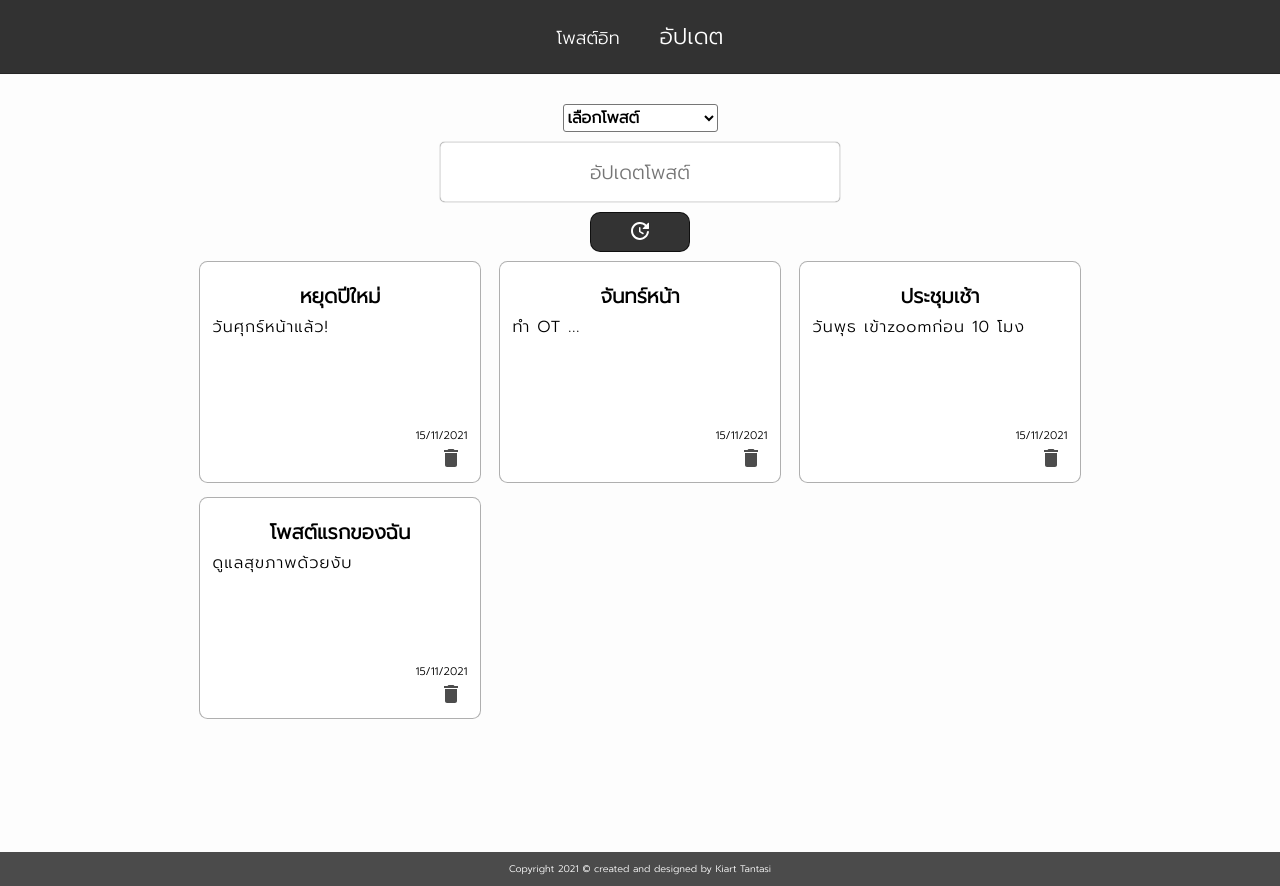
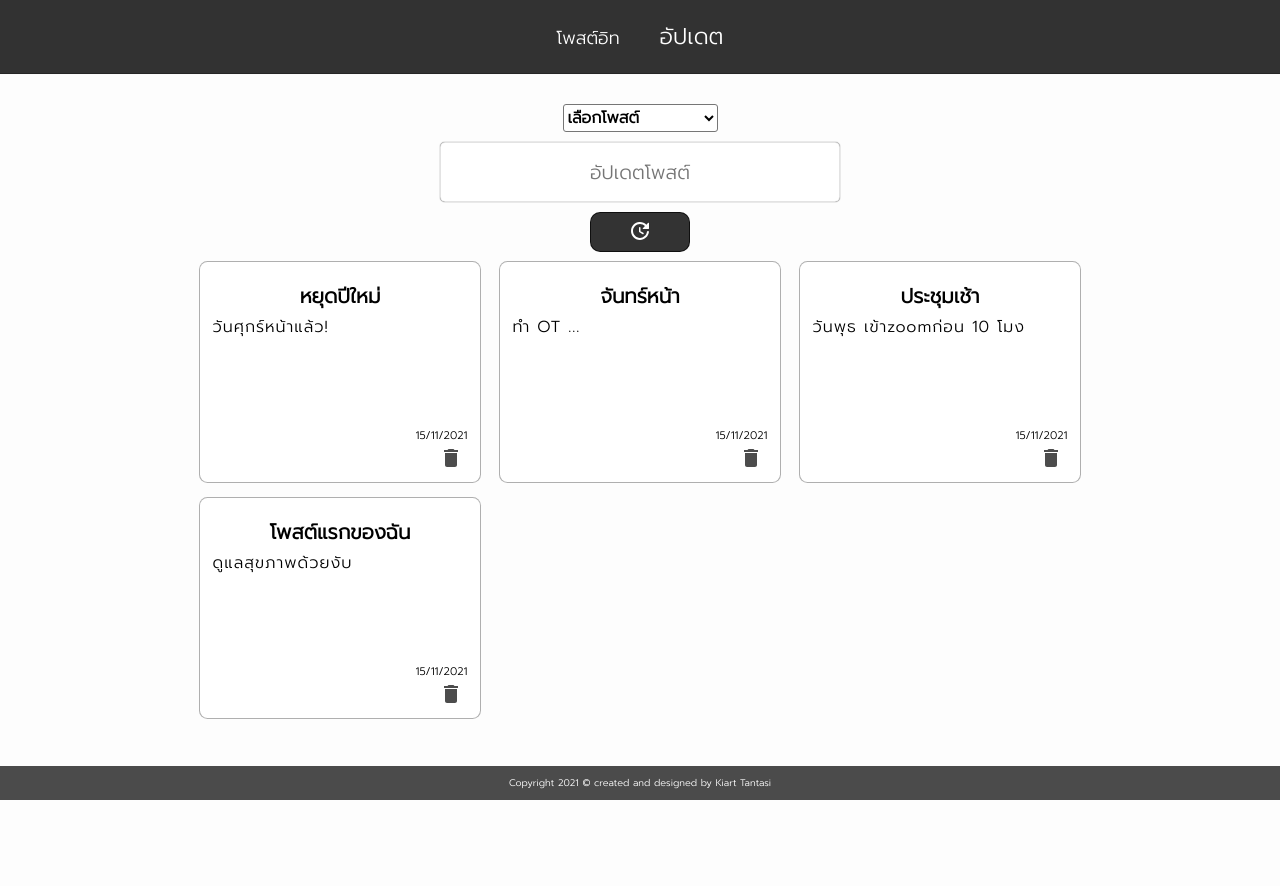
Before and after one commit to kiart-tantasi/note-app-react-client, a React (Create React App) app: page /update in a window 1280 px wide. After the commit the page ends 800 px from the top, so only its background shows below. Built offline with nearby package versions, Linux system fonts and the light colour scheme; a web font is replaced by a local one.

Commit message:
stick footer to the bottom while fixing x scrolling and moved css files into the folder

```diff
--- a/src/App.js
+++ b/src/App.js
@@ -1,5 +1,5 @@
-import "./App.css";
-import "./Media-Query.css";
+import "./css/App.css"
+import "./css/Media-Query.css";
 import React, { useContext } from "react";
 import ShowNote from "./Showing Note/ShowNote";
 import UpdateNote from "./Updating Note/UpdateNote";
@@ -72,13 +72,15 @@ export default function App() {
     );
 
   return (
-    <div>
+    <div className="flex-container">
       <Header />
+      <div className="flex-main-body">
       <Routes>
         <Route path="/" element={<AddNote submitInput={submitInput} />} />
         <Route path="/update" element={updateSection} />
       </Routes>
       <ShowNote data={data} deleteItem={deleteItem} />
+      </div>
       <Footer />
     </div>
   );
--- a/src/App.css
+++ b/src/css/App.css
@@ -27,7 +27,6 @@ body {
   padding: 20px;
   border-bottom: 1px solid rgba(0, 0, 0, 0.24);
   box-shadow: 0 0 0.5px rgba(0, 0, 0, 0.514);
-  margin-bottom: 30px;
 }
 
 .route,
@@ -60,7 +59,6 @@ body {
 /* Show Notes */
 .Show-item {
   max-width: 1200px;
-  min-height: 600px;
   padding-bottom: 20px;
   text-align: left;
   margin: 0 auto;
@@ -136,6 +134,7 @@ body {
 .Update-item {
   display: inline-block;
   margin: 0 auto;
+  padding-top: 30px;
 }
 
 .Add-item input,
@@ -177,9 +176,22 @@ body {
 /* Footer */
 
 .footer {
-  /* display: block; */
   background-color: rgba(0,0,0,0.7);
   color: #fff;
   font-size: 0.6rem;
   padding: 10px;
 }
+
+/* stick footer to the bottom of the webpage and forbidding scrolling x */
+
+.flex-container {
+  min-height: 100vh;
+  max-width: 100vw;
+  overflow-x: hidden;
+  display: flex;
+  flex-direction: column;
+}
+
+.flex-main-body {
+  flex-grow: 1;
+}
```
Also changed, not shown: src/css/Media-Query.css (renamed from src/Media-Query.css).
